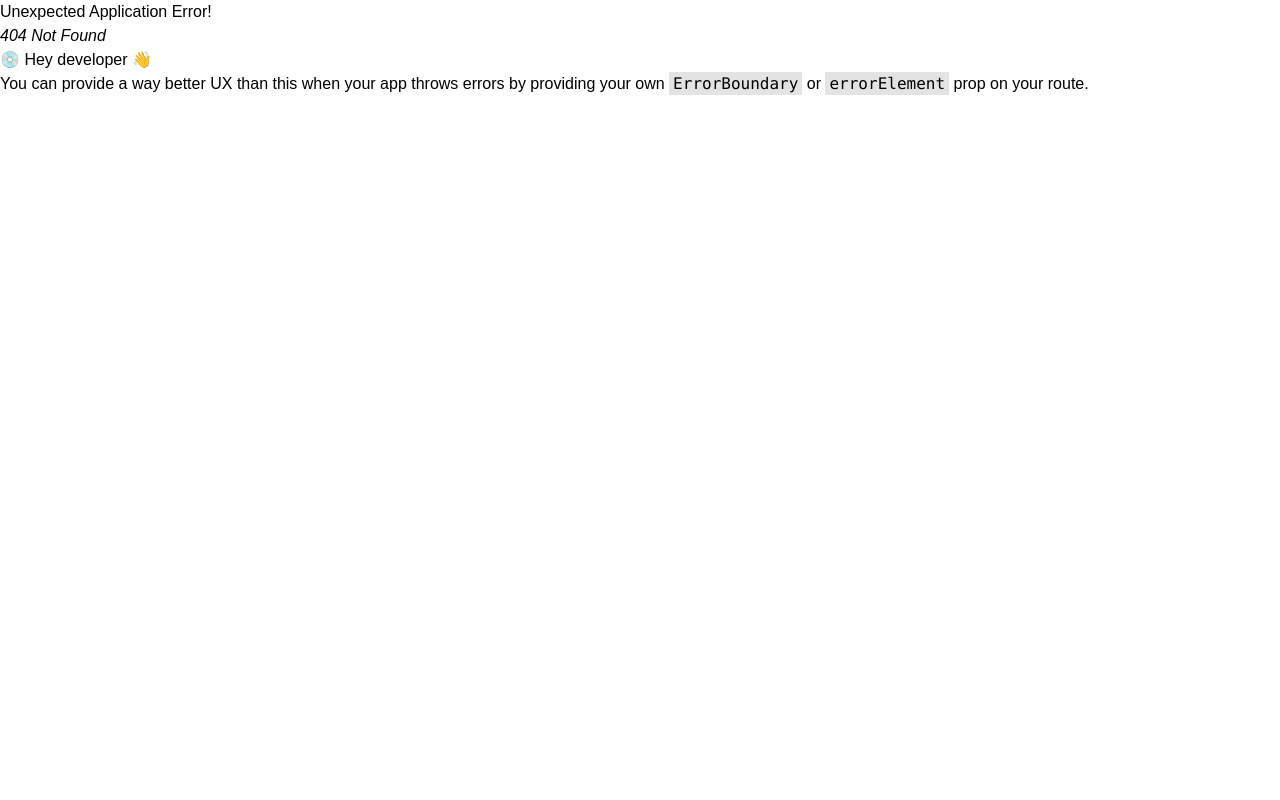
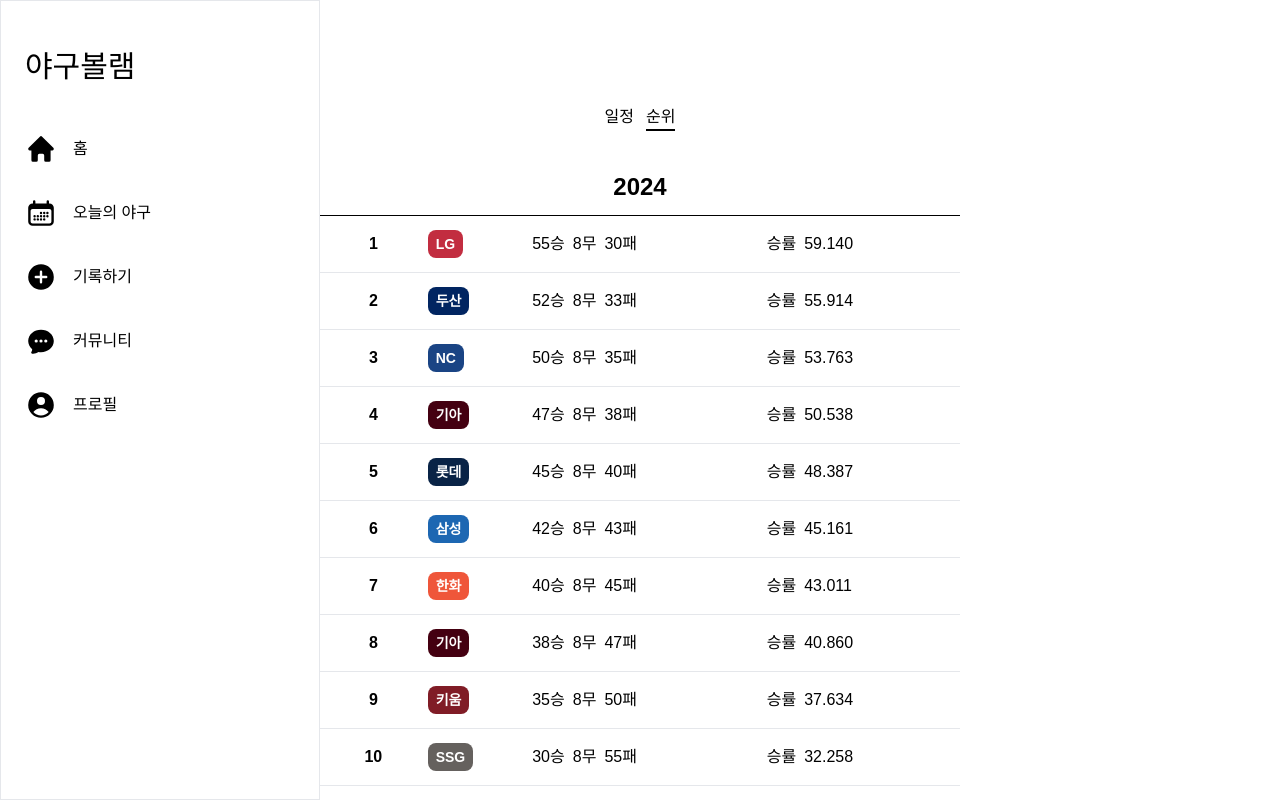
Before and after one commit to Baseball-Archive/client, a React (Vite) app: page /league/standings in a window 1280 px wide. Before the commit this address had no page. Built offline with nearby package versions, Linux system fonts and the light colour scheme; a web font is replaced by a local one.

Commit message:
:sparkles: 오늘의 야구 페이지 UI 구현

```diff
--- /dev/null
+++ b/src/components/League/Schedule/DateNavigator.tsx
@@ -0,0 +1,10 @@
+const DateNavigator = () => {
+  return (
+    <>
+      <h1 className="border-b border-black pb-3 text-center text-2xl font-bold">
+        2024.00.00(요)
+      </h1>
+    </>
+  );
+};
+export default DateNavigator;
--- /dev/null
+++ b/src/components/League/Schedule/ScheduleItem.tsx
@@ -0,0 +1,28 @@
+import dayjs from "dayjs";
+import Badge from "../../common/Badge";
+import { TeamScheme } from "../../Community/Post";
+
+interface Props {
+  match_date: string;
+  home_team: string;
+  away_team: string;
+  stadium: string;
+}
+
+const ScheduleItem = ({ match_date, home_team, away_team, stadium }: Props) => {
+  return (
+    <div className="flex items-center justify-center gap-10 border-b py-6">
+      <div>
+        <Badge scheme={home_team as TeamScheme} />
+      </div>
+      <div className="text-center">
+        <p className="font-bold">{dayjs(match_date).format("HH:mm")}</p>
+        <p>{stadium}</p>
+      </div>
+      <div>
+        <Badge scheme={away_team as TeamScheme} />
+      </div>
+    </div>
+  );
+};
+export default ScheduleItem;
--- a/src/components/layout/Layout.tsx
+++ b/src/components/layout/Layout.tsx
@@ -9,20 +9,19 @@
 
 const CONTENT_XL = "xl:w-2/4 xl:left-1/4";
 const CONTENT_MD = "md:w-[calc(100%-100px)] md:left-[100px]";
-const CONTENT_DEFAULT = "absolute top-0 pt-[60px] border w-100 left-0 w-full";
+const CONTENT_DEFAULT = "absolute top-0 pt-[65px] w-100 left-0 w-full";
 
 const Layout = () => {
   return (
     <>
-      <div className="fixed top-0 left-0 w-full z-10 md:hidden">
+      <div className="fixed left-0 top-0 z-10 w-full md:hidden">
         <Header />
       </div>
       <div className={`${NAV_DEFAULT} ${NAV_XL} ${NAV_MD}`}>
         <Navigation />
       </div>
-      <div
-        className={`${CONTENT_DEFAULT} ${CONTENT_XL} ${CONTENT_MD}`}>
-        <div className="max-w-screen-md mx-auto my-0">
+      <div className={`${CONTENT_DEFAULT} ${CONTENT_XL} ${CONTENT_MD}`}>
+        <div className="mx-auto my-0 max-w-screen-md">
           <Outlet />
         </div>
       </div>
--- a/src/components/navigation/Navigation.tsx
+++ b/src/components/navigation/Navigation.tsx
@@ -1,42 +1,68 @@
 import { useState } from "react";
-import { HomeIcon, CalendarDaysIcon, PlusCircleIcon, ChatBubbleOvalLeftEllipsisIcon, UserCircleIcon } from '@heroicons/react/20/solid'
+import {
+  HomeIcon,
+  CalendarDaysIcon,
+  PlusCircleIcon,
+  ChatBubbleOvalLeftEllipsisIcon,
+  UserCircleIcon,
+} from "@heroicons/react/20/solid";
 import NavigationItem from "./NavigationItem";
 import PostsMenu from "./PostsMenu";
 
-const ICON_SIZE = "size-8"
-const LIST_STYLE = "py-4"
+const ICON_SIZE = "size-8";
+const LIST_STYLE = "py-4";
 
 const Navigation = () => {
   const [isClickPostButton, setIsClickPostButton] = useState(false);
 
-  const togglePostModal = (event: React.MouseEvent<HTMLLIElement | SVGSVGElement>) => {
-    event.stopPropagation()
-    setIsClickPostButton(prev => !prev)
-  }
+  const togglePostModal = (
+    event: React.MouseEvent<HTMLLIElement | SVGSVGElement>,
+  ) => {
+    event.stopPropagation();
+    setIsClickPostButton((prev) => !prev);
+  };
 
   return (
     <>
       <nav className="px-6 md:py-4">
-        <div className="font-logo hidden text-3xl py-8 md:text-center md:block xl:text-left">야구볼램</div>
+        <div className="hidden py-8 font-logo text-3xl md:block md:text-center xl:text-left">
+          야구볼램
+        </div>
         <ul className="flex flex-row justify-between md:flex-col">
           <li className={LIST_STYLE}>
-            <NavigationItem title="홈" link="/" icon={<HomeIcon className={ICON_SIZE}/>}/>
+            <NavigationItem
+              title="홈"
+              link="/"
+              icon={<HomeIcon className={ICON_SIZE} />}
+            />
           </li>
           <li className={LIST_STYLE}>
-            <NavigationItem title="오늘의 야구" link="/ranking" icon={<CalendarDaysIcon className={ICON_SIZE}/>}/>
+            <NavigationItem
+              title="오늘의 야구"
+              link="/league/schedule"
+              icon={<CalendarDaysIcon className={ICON_SIZE} />}
+            />
           </li>
           <li className={`md:relative ${LIST_STYLE}`} onClick={togglePostModal}>
-            <NavigationItem title="기록하기" icon={<PlusCircleIcon className={ICON_SIZE}/>}/>
-            {
-              isClickPostButton &&
-                <PostsMenu onClick={togglePostModal}/>
-            }
+            <NavigationItem
+              title="기록하기"
+              icon={<PlusCircleIcon className={ICON_SIZE} />}
+            />
+            {isClickPostButton && <PostsMenu onClick={togglePostModal} />}
           </li>
           <li className={LIST_STYLE}>
-            <NavigationItem title="커뮤니티" link="/posts" icon={<ChatBubbleOvalLeftEllipsisIcon className={ICON_SIZE}/>}/>
+            <NavigationItem
+              title="커뮤니티"
+              link="/posts"
+              icon={<ChatBubbleOvalLeftEllipsisIcon className={ICON_SIZE} />}
+            />
           </li>
           <li className={`hidden md:block ${LIST_STYLE}`}>
-            <NavigationItem title="프로필" link="/mypage" icon={<UserCircleIcon className={ICON_SIZE}/>}/>
+            <NavigationItem
+              title="프로필"
+              link="/mypage"
+              icon={<UserCircleIcon className={ICON_SIZE} />}
+            />
           </li>
         </ul>
       </nav>
--- /dev/null
+++ b/src/pages/League/League.tsx
@@ -0,0 +1,23 @@
+import { Link, Outlet, useLocation } from "react-router-dom";
+
+const Matches = () => {
+  const location = useLocation();
+  return (
+    <>
+      <ul className="flex justify-center gap-3 py-10 font-light">
+        <li
+          className={`${location.pathname.includes("schedule") ? "border-b-2 border-black font-medium" : "font-light"}`}
+        >
+          <Link to="/league/schedule">일정</Link>
+        </li>
+        <li
+          className={`${location.pathname.includes("standings") ? "border-b-2 border-black font-medium" : "font-light"}`}
+        >
+          <Link to="/league/standings">순위</Link>
+        </li>
+      </ul>
+      <Outlet />
+    </>
+  );
+};
+export default Matches;
--- /dev/null
+++ b/src/pages/League/Schedule.tsx
@@ -0,0 +1,40 @@
+import DateNavigator from "../../components/League/Schedule/DateNavigator";
+import ScheduleItem from "../../components/League/Schedule/ScheduleItem";
+
+const dummyDataList = [
+  {
+    match_date: "202408151800",
+    home_team: "doosan",
+    away_team: "lg",
+    stadium: "잠실",
+  },
+  {
+    match_date: "202408151800",
+    home_team: "lotte",
+    away_team: "kt",
+    stadium: "사직",
+  },
+  {
+    match_date: "202408151800",
+    home_team: "kia",
+    away_team: "samsung",
+    stadium: "광주",
+  },
+];
+const Schedule = () => {
+  return (
+    <>
+      <DateNavigator />
+      {dummyDataList.map((item, index) => (
+        <ScheduleItem
+          key={index}
+          match_date={item.match_date}
+          home_team={item.home_team}
+          away_team={item.away_team}
+          stadium={item.stadium}
+        />
+      ))}
+    </>
+  );
+};
+export default Schedule;
--- /dev/null
+++ b/src/pages/League/Standings.tsx
@@ -0,0 +1,141 @@
+import Badge from "../../components/common/Badge";
+import { TeamScheme } from "../../components/Community/Post";
+import { calculateWinPercentage } from "../../utils/baseballStats";
+
+interface Standings {
+  team_id: number;
+  team_name: TeamScheme;
+  wins: number;
+  losses: number;
+  draws: number;
+  points: number;
+  position: number;
+}
+const dummyDataList: Standings[] = [
+  {
+    team_id: 1,
+    team_name: "lg",
+    wins: 55,
+    losses: 30,
+    draws: 8,
+    points: 118,
+    position: 1,
+  },
+  {
+    team_id: 2,
+    team_name: "doosan",
+    wins: 52,
+    losses: 33,
+    draws: 8,
+    points: 112,
+    position: 2,
+  },
+  {
+    team_id: 3,
+    team_name: "nc",
+    wins: 50,
+    losses: 35,
+    draws: 8,
+    points: 108,
+    position: 3,
+  },
+  {
+    team_id: 4,
+    team_name: "kia",
+    wins: 47,
+    losses: 38,
+    draws: 8,
+    points: 102,
+    position: 4,
+  },
+  {
+    team_id: 5,
+    team_name: "lotte",
+    wins: 45,
+    losses: 40,
+    draws: 8,
+    points: 98,
+    position: 5,
+  },
+  {
+    team_id: 6,
+    team_name: "samsung",
+    wins: 42,
+    losses: 43,
+    draws: 8,
+    points: 92,
+    position: 6,
+  },
+  {
+    team_id: 7,
+    team_name: "hanhwa",
+    wins: 40,
+    losses: 45,
+    draws: 8,
+    points: 88,
+    position: 7,
+  },
+  {
+    team_id: 8,
+    team_name: "kia",
+    wins: 38,
+    losses: 47,
+    draws: 8,
+    points: 84,
+    position: 8,
+  },
+  {
+    team_id: 9,
+    team_name: "kiwoom",
+    wins: 35,
+    losses: 50,
+    draws: 8,
+    points: 78,
+    position: 9,
+  },
+  {
+    team_id: 10,
+    team_name: "ssg",
+    wins: 30,
+    losses: 55,
+    draws: 8,
+    points: 68,
+    position: 10,
+  },
+];
+
+const Standings = () => {
+  return (
+    <>
+      <h1 className="border-b border-black pb-3 text-center text-2xl font-bold">
+        2024
+      </h1>
+      <table className="min-w-full">
+        <tbody>
+          {dummyDataList.map((item) => (
+            <tr className="border-b">
+              <td className="w-2/12 py-4 text-center font-bold">
+                {item.position}
+              </td>
+              <td>
+                <Badge scheme={item.team_name} />
+              </td>
+              <td className="font-light">
+                <span className="font-normal">{item.wins}</span>승
+                <span className="pl-2 font-normal">{item.draws}</span>무
+                <span className="pl-2 font-normal">{item.losses}</span>패
+              </td>
+              <td className="font-light">
+                승률
+                <span className="pl-2 font-normal">
+                  {calculateWinPercentage(item.wins, item.losses, item.draws)}
+                </span>
+              </td>
+            </tr>
+          ))}
+        </tbody>
+      </table>
+    </>
+  );
+};
+export default Standings;
--- /dev/null
+++ b/src/utils/baseballStats.ts
@@ -0,0 +1,10 @@
+// 통계 등 승률 계산
+export const calculateWinPercentage = (
+  wins: number,
+  losses: number,
+  draws: number,
+): string => {
+  const totalGames = wins + losses + draws;
+  const winPercentage = totalGames === 0 ? 0 : (wins / totalGames) * 100;
+  return winPercentage.toFixed(3);
+};
```
Also changed, not shown: src/Router.tsx (+18 -1 lines).
